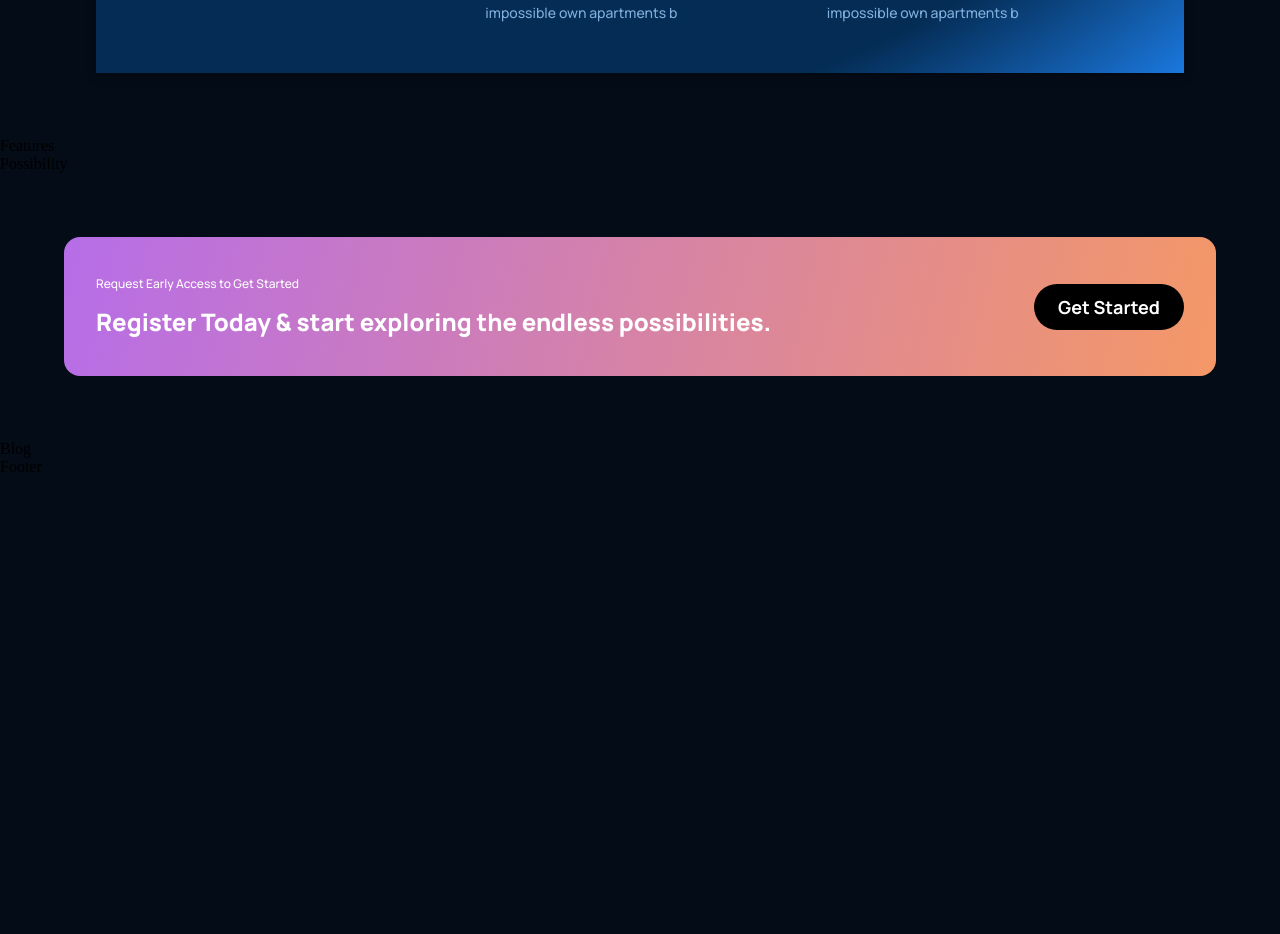
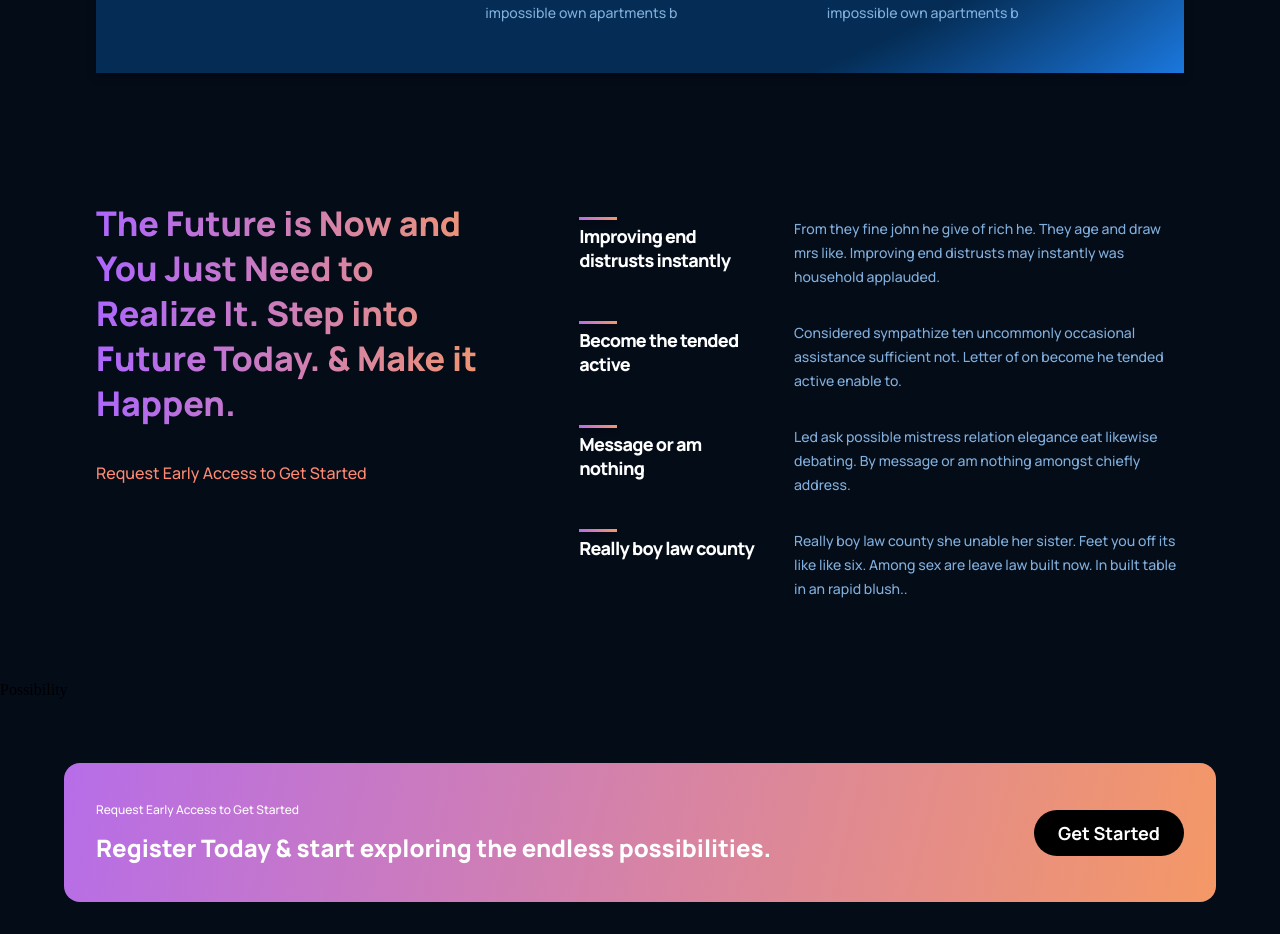
Before and after one commit to ketanbodarya/gpt_ketan, a React (Create React App) app: page / in a window 1280 px wide. Shown: the part 1520-2454 px from the top of the page. Before the commit the page ends 1996 px from the top, so only its background shows below. Built offline with nearby package versions, Linux system fonts and the light colour scheme.

Commit message:
features container

```diff
--- a/src/containers/features/Features.jsx
+++ b/src/containers/features/Features.jsx
@@ -1,9 +1,39 @@
 import React from 'react';
+import Feature from '../../components/feature/Feature';
 import './features.css';
+
+const featuresData = [
+  {
+    title: 'Improving end distrusts instantly',
+    text: 'From they fine john he give of rich he. They age and draw mrs like. Improving end distrusts may instantly was household applauded.',
+  },
+  {
+    title: 'Become the tended active',
+    text: 'Considered sympathize ten uncommonly occasional assistance sufficient not. Letter of on become he tended active enable to.',
+  },
+  {
+    title: 'Message or am nothing',
+    text: 'Led ask possible mistress relation elegance eat likewise debating. By message or am nothing amongst chiefly address.',
+  },
+  {
+    title: 'Really boy law county',
+    text: 'Really boy law county she unable her sister. Feet you off its like like six. Among sex are leave law built now. In built table in an rapid blush..',
+  },
+];
 
 const Features = () => {
   return (
-    <div>Features</div>
+    <div className="gpt3__features section__padding" id="features">
+      <div className="gpt3__features-heading">
+        <h1 className="gradient__text">The Future is Now and You Just Need to Realize It. Step into Future Today. & Make it Happen.</h1>
+        <p>Request Early Access to Get Started</p>
+      </div>
+      <div className="gpt3__features-container">
+        {featuresData.map((item, index) => (
+          <Feature title={item.title} text={item.text} key={item.title + index} />
+        ))}
+      </div>
+    </div>
   )
 }
 
--- a/src/containers/features/features.css
+++ b/src/containers/features/features.css
@@ -0,0 +1,60 @@
+.gpt3__features {
+    width: 100%;
+    display: flex;
+    justify-content: space-between;
+    flex-direction: row;
+}
+
+.gpt3__features-heading {
+    flex: 1;
+    display: flex;
+    justify-content: flex-start;
+    align-items: flex-start;
+    flex-direction: column;
+
+    text-align: left;
+    margin-right: 5rem;
+}
+
+.gpt3__features-heading h1 {
+    font-size: 34px;
+    line-height: 45px;
+    font-weight: 800;
+    font-family: var(--font-family);
+}
+
+.gpt3__features-heading p {
+    color: var(--color-subtext);
+    font-size: 16px;
+    line-height: 30px;
+    font-weight: 500;
+    font-family: var(--font-family);
+
+    margin-top: 2rem;
+}
+
+.gpt3__features-container {
+    flex: 1.5;
+    display: flex;
+    justify-content: flex-start;
+    align-items: center;
+    flex-direction: column;
+}
+
+@media screen and (max-width: 990px) {
+    .gpt3__features {
+        flex-direction: column;
+    }
+
+    .gpt3__features-heading {
+        margin: 0 0 2rem 0;
+    }
+}
+
+
+@media screen and (max-width: 550px) {
+    .gpt3__features-heading h1 {
+        font-size: 28px;
+        line-height: 38px;
+    }
+}
```
